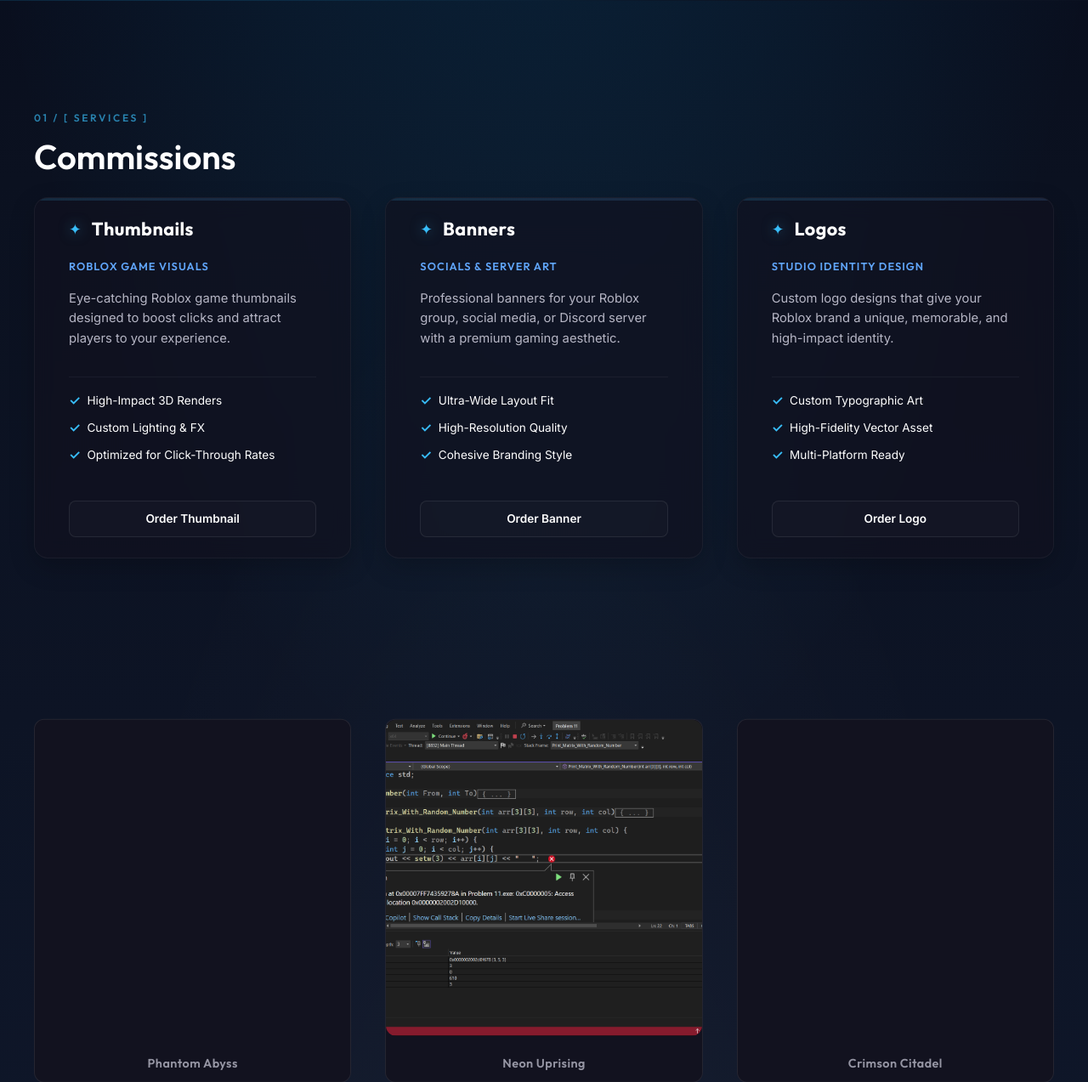
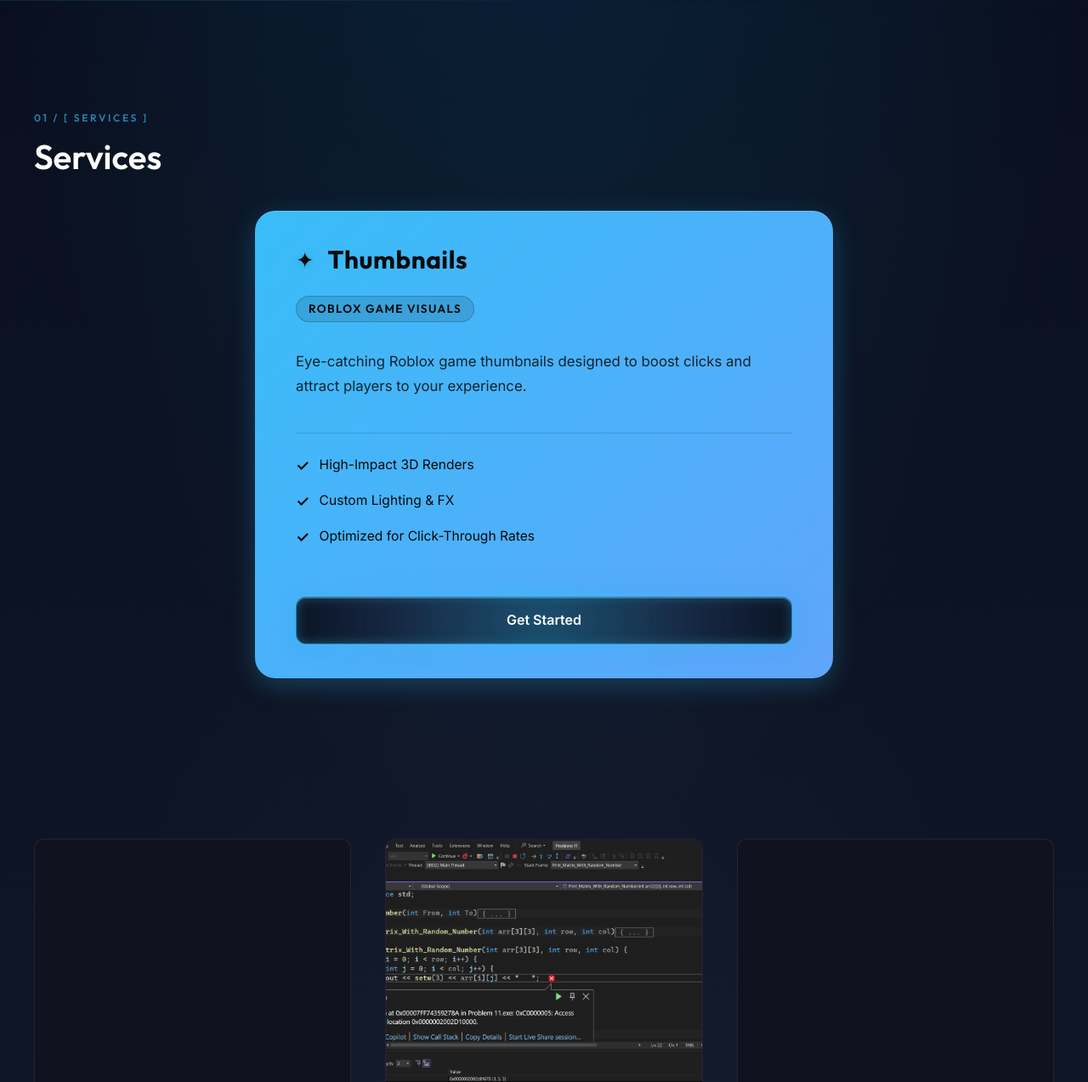
Before and after one commit to seifspitan1/OzaiPortfolio, a PHP site: page / in a window 1280 px wide. Shown: the part 799-2072 px from the top of the page at 85% size. Run offline with PHP 8.4, Linux system fonts and the light colour scheme; some web fonts are replaced.

Commit message:
Redesign website with Neon Bloom visual identity

```diff
--- a/css/components/cards.css
+++ b/css/components/cards.css
@@ -50,110 +50,220 @@
    SERVICES / COMMISSIONS CARD REDESIGN
    ================================================== */
 
+/* ==================================================
+   SERVICES / COMMISSIONS CARD REDESIGN
+   ================================================== */
+
 .service-card {
-    height: 100%;
+    width: 100%;
+    max-width: 680px;
+    margin-inline: auto;
+    border-radius: 24px;
+    padding: 40px 48px;
+    background: linear-gradient(135deg, var(--brand-primary), var(--brand-secondary));
+    border: none;
+    box-shadow: 0 8px 30px var(--glow-soft), inset 0 1px 0 rgba(255, 255, 255, 0.2);
     justify-content: space-between;
     gap: var(--space-sm);
+    color: #09090b;
+    transition: transform 280ms cubic-bezier(0.16, 1, 0.3, 1),
+        box-shadow 280ms cubic-bezier(0.16, 1, 0.3, 1),
+        border-color 280ms cubic-bezier(0.16, 1, 0.3, 1),
+        background 280ms cubic-bezier(0.16, 1, 0.3, 1);
+}
+
+.service-card::before {
+    display: none;
+}
+
+.service-card:hover {
+    transform: translateY(-8px) scale(1.02);
+    background: linear-gradient(135deg, var(--brand-secondary), var(--brand-primary));
+    box-shadow: 0 12px 35px rgba(96, 165, 250, 0.4), 0 25px 50px -10px rgba(0, 0, 0, 0.4), inset 0 1px 0 rgba(255, 255, 255, 0.3);
+}
+
+.service-card:hover::before {
+    display: none;
 }
 
 .service-header {
     display: flex;
     align-items: center;
-    gap: var(--space-xs);
+    gap: var(--space-sm);
     margin-bottom: var(--space-2xs);
 }
 
 .service-icon {
-    font-size: 1.1rem;
-    color: var(--brand-primary);
-    filter: drop-shadow(0 0 8px rgba(var(--brand-primary-rgb), 0.5));
+    font-size: 1.6rem;
+    color: #09090b;
+    filter: drop-shadow(0 2px 4px rgba(0, 0, 0, 0.15));
     line-height: 1;
 }
 
 .service-card h3 {
     margin: 0;
-    font-size: 1.35rem;
+    font-size: 1.85rem;
     font-weight: 700;
-    color: var(--text-heading);
+    color: #09090b;
     letter-spacing: 0.02em;
 }
 
 .service-meta {
+    display: inline-block;
+    width: fit-content;
+    background: rgba(9, 9, 11, 0.12);
+    border: 1px solid rgba(9, 9, 11, 0.2);
+    padding: 4px 14px;
+    border-radius: 20px;
     font-family: var(--font-heading);
-    font-size: 0.8rem;
+    font-size: 0.85rem;
     font-weight: 600;
     text-transform: uppercase;
-    letter-spacing: 0.08em;
-    color: var(--brand-secondary);
-    margin-top: -4px;
+    letter-spacing: 0.1em;
+    color: #09090b;
+    margin-bottom: var(--space-sm);
 }
 
 .service-card p {
-    font-size: 0.925rem;
-    color: var(--text-muted);
-    line-height: 1.6;
-    margin-bottom: var(--space-sm);
+    font-size: 1.05rem;
+    color: rgba(9, 9, 11, 0.85);
+    line-height: 1.7;
+    margin-bottom: var(--space-md);
     max-width: none;
 }
 
 /* Premium checklist features */
 .service-features {
     list-style: none;
-    padding: 0;
-    margin: 0 0 var(--space-md) 0;
+    padding: var(--space-md) 0 0 0;
+    margin: 0 0 var(--space-lg) 0;
     display: flex;
     flex-direction: column;
-    gap: var(--space-2xs);
-    border-top: 1px solid rgba(255, 255, 255, 0.05);
-    padding-top: var(--space-sm);
+    gap: 14px;
+    border-top: 1px solid rgba(9, 9, 11, 0.15);
 }
 
 .service-features li {
-    font-size: 0.85rem;
-    color: var(--text-primary);
+    font-size: 0.975rem;
+    color: #09090b;
+    font-weight: 500;
     display: flex;
     align-items: center;
-    gap: var(--space-2xs);
+    gap: 12px;
 }
 
 .service-features li span {
-    color: var(--brand-primary);
-    font-weight: bold;
-    font-size: 0.95rem;
+    color: #09090b;
+    font-weight: 700;
+    font-size: 1.1rem;
+    filter: none;
 }
 
-/* Micro call-to-action button inside card */
+/* Micro call-to-action button inside card with luminous neon glow */
 .service-btn {
+    position: relative;
     display: inline-flex;
     align-items: center;
     justify-content: center;
     width: 100%;
-    padding: 10px 18px;
-    background: rgba(255, 255, 255, 0.02);
-    border: 1px solid rgba(255, 255, 255, 0.08);
-    border-radius: 8px;
+    padding: 14px 28px;
+    background-color: #0b1424;
+    border: 1px solid rgba(56, 189, 248, 0.6);
+    border-radius: 12px;
     font-family: var(--font-body);
-    font-size: 0.85rem;
+    font-size: 1rem;
     font-weight: 600;
-    color: var(--text-primary);
-    transition: background 300ms cubic-bezier(0.16, 1, 0.3, 1),
-                border-color 300ms cubic-bezier(0.16, 1, 0.3, 1),
-                transform 300ms cubic-bezier(0.16, 1, 0.3, 1),
-                box-shadow 300ms cubic-bezier(0.16, 1, 0.3, 1);
+    color: #ffffff;
     text-align: center;
     cursor: pointer;
+    z-index: 1;
+    overflow: visible;
+    box-shadow:
+        inset 0 0 14px rgba(56, 189, 248, 0.35),
+        inset 0 1px 0 rgba(255, 255, 255, 0.3),
+        0 0 15px rgba(56, 189, 248, 0.35),
+        0 4px 20px rgba(56, 189, 248, 0.25),
+        0 0 35px rgba(96, 165, 250, 0.18);
+    animation: luminousNeonBreathing 2.8s ease-in-out infinite;
+    transition: transform 280ms cubic-bezier(0.16, 1, 0.3, 1),
+        box-shadow 280ms cubic-bezier(0.16, 1, 0.3, 1),
+        border-color 280ms cubic-bezier(0.16, 1, 0.3, 1),
+        background-color 280ms cubic-bezier(0.16, 1, 0.3, 1);
+}
+
+/* Soft radial glow halo behind the button */
+.service-btn::after {
+    content: '';
+    position: absolute;
+    inset: -8px;
+    border-radius: 18px;
+    background: radial-gradient(circle, rgba(56, 189, 248, 0.5) 0%, rgba(96, 165, 250, 0.2) 60%, transparent 100%);
+    filter: blur(10px);
+    z-index: -1;
+    opacity: 0.7;
+    pointer-events: none;
+    transition: opacity 280ms cubic-bezier(0.16, 1, 0.3, 1),
+        transform 280ms cubic-bezier(0.16, 1, 0.3, 1);
 }
 
 .service-card:hover .service-btn {
-    background: linear-gradient(135deg, rgba(var(--brand-primary-rgb), 0.15), rgba(var(--brand-secondary-rgb), 0.15));
-    border-color: rgba(96, 165, 250, 0.45);
-    color: #ffffff;
-    box-shadow: 0 0 15px rgba(56, 189, 248, 0.15);
+    border-color: rgba(56, 189, 248, 0.8);
+    box-shadow:
+        inset 0 0 16px rgba(56, 189, 248, 0.45),
+        inset 0 1px 0 rgba(255, 255, 255, 0.4),
+        0 0 20px rgba(56, 189, 248, 0.45),
+        0 6px 25px rgba(56, 189, 248, 0.35),
+        0 0 45px rgba(96, 165, 250, 0.25);
 }
 
 .service-btn:hover {
-    transform: translateY(-1px);
-    background: linear-gradient(135deg, rgba(var(--brand-primary-rgb), 0.25), rgba(var(--brand-secondary-rgb), 0.25)) !important;
+    transform: translateY(-2px) scale(1.02) !important;
+    background-color: #0f1f3a !important;
+    border-color: rgba(56, 189, 248, 0.95) !important;
+    box-shadow:
+        inset 0 0 20px rgba(56, 189, 248, 0.55),
+        inset 0 1px 0 rgba(255, 255, 255, 0.5),
+        0 0 28px rgba(56, 189, 248, 0.7),
+        0 8px 32px rgba(56, 189, 248, 0.5),
+        0 0 60px rgba(96, 165, 250, 0.4) !important;
+}
+
+.service-btn:hover::after {
+    opacity: 1;
+    transform: scale(1.04);
+}
+
+@keyframes luminousNeonBreathing {
+
+    0%,
+    100% {
+        box-shadow:
+            inset 0 0 14px rgba(56, 189, 248, 0.35),
+            inset 0 1px 0 rgba(255, 255, 255, 0.3),
+            0 0 15px rgba(56, 189, 248, 0.35),
+            0 4px 20px rgba(56, 189, 248, 0.25),
+            0 0 35px rgba(96, 165, 250, 0.18);
+    }
+
+    50% {
+        box-shadow:
+            inset 0 0 18px rgba(56, 189, 248, 0.48),
+            inset 0 1px 0 rgba(255, 255, 255, 0.4),
+            0 0 22px rgba(56, 189, 248, 0.5),
+            0 6px 28px rgba(56, 189, 248, 0.38),
+            0 0 45px rgba(96, 165, 250, 0.28);
+    }
+}
+
+@media (max-width: 767px) {
+    .service-card {
+        padding: 28px 24px;
+        border-radius: 20px;
+    }
+
+    .service-card h3 {
+        font-size: 1.5rem;
+    }
 }
 
 /* ==================================================
@@ -194,7 +304,8 @@
 .feedback-stars {
     font-size: 0.95rem;
     letter-spacing: 2px;
-    color: #eab308; /* Gold Star Color matching reference yellow gold */
+    color: #eab308;
+    /* Gold Star Color matching reference yellow gold */
     margin: 0 0 16px 0;
     line-height: 1;
 }
@@ -206,7 +317,8 @@
     font-style: italic;
     font-weight: 400;
     line-height: 1.6;
-    color: #cbd5e1; /* Slate white matching reference color */
+    color: #cbd5e1;
+    /* Slate white matching reference color */
     margin: 0 0 16px 0;
     max-width: none;
     text-align: left;
@@ -217,7 +329,8 @@
     font-family: var(--font-body);
     font-size: 0.925rem;
     font-weight: 600;
-    color: var(--brand-primary); /* Cyan accent color matching reference blue */
+    color: var(--brand-primary);
+    /* Cyan accent color matching reference blue */
     letter-spacing: 0.01em;
     margin: 0;
     display: inline-block;
--- a/css/effects.css
+++ b/css/effects.css
@@ -20,7 +20,8 @@
     border: none !important;
     box-shadow: none !important;
     background: transparent !important;
-    filter: drop-shadow(0 15px 35px rgba(var(--brand-primary-rgb), 0.18)); /* High-end transparent character silhouette shadow glow */
+    filter: drop-shadow(0 15px 35px rgba(var(--brand-primary-rgb), 0.18));
+    /* High-end transparent character silhouette shadow glow */
 }
 
 .hero-logo {
@@ -88,6 +89,7 @@
     .cta-panel {
         padding: 32px 20px;
     }
+
     .cta-character-img {
         max-height: 280px;
     }
--- a/css/layout.css
+++ b/css/layout.css
@@ -63,9 +63,10 @@
 /* --- 3.4 Commissions --- */
 .card-group {
     display: flex;
-    flex-direction: column;
-    gap: var(--space-md);
-    margin-top: var(--space-md);
+    justify-content: center;
+    align-items: center;
+    margin-top: var(--space-lg);
+    width: 100%;
 }
 
 .card {
--- a/css/responsive.css
+++ b/css/responsive.css
@@ -114,12 +114,6 @@
 @media (min-width: 768px) and (max-width: 1023px) {
 
     /* Adjust grid for mid-sized screens to prevent stretching or squishing */
-    .card-group {
-        display: grid;
-        grid-template-columns: repeat(2, 1fr);
-        gap: var(--space-md);
-    }
-
     .gallery {
         display: grid;
         grid-template-columns: repeat(2, 1fr);
@@ -225,9 +219,9 @@
 
     /* --- Commissions Desktop --- */
     .card-group {
-        display: grid;
-        grid-template-columns: repeat(3, 1fr);
-        gap: var(--space-lg);
+        display: flex;
+        justify-content: center;
+        align-items: center;
     }
 
     /* --- Portfolio Desktop --- */
@@ -258,10 +252,12 @@
         position: relative;
         flex-direction: row;
         align-items: center;
-        justify-content: flex-start; /* Place panel left, character right absolute */
+        justify-content: flex-start;
+        /* Place panel left, character right absolute */
         max-width: 1200px;
         margin-inline: auto;
-        min-height: 480px; /* Give the container nice vertical presence */
+        min-height: 480px;
+        /* Give the container nice vertical presence */
     }
 
     .cta-panel {
@@ -275,27 +271,35 @@
 
     .cta-character-wrapper {
         position: absolute;
-        right: -40px; /* Breakout outside right container boundary */
-        bottom: -90px; /* Breakout outside bottom section boundary */
-        top: -60px; /* Breakout outside top section boundary */
-        width: 48%; /* Visually independent scaling */
+        right: -40px;
+        /* Breakout outside right container boundary */
+        bottom: -90px;
+        /* Breakout outside bottom section boundary */
+        top: -60px;
+        /* Breakout outside top section boundary */
+        width: 48%;
+        /* Visually independent scaling */
         height: auto;
         display: flex;
         justify-content: flex-end;
         align-items: flex-end;
-        pointer-events: none; /* Let clicks pass to background elements if needed */
-        z-index: 10; /* Foreground overlay layers */
+        pointer-events: none;
+        /* Let clicks pass to background elements if needed */
+        z-index: 10;
+        /* Foreground overlay layers */
     }
 
     .cta-character-img {
-        max-height: 600px; /* Make it large, larger than panel height */
+        max-height: 600px;
+        /* Make it large, larger than panel height */
         width: auto;
         height: auto;
         transform: translateY(0) scale(1);
     }
 
     #order:hover .cta-character-img {
-        transform: translateY(-12px) scale(1.03); /* Foreground atmospheric lift */
+        transform: translateY(-12px) scale(1.03);
+        /* Foreground atmospheric lift */
         filter: drop-shadow(0 35px 60px rgba(56, 189, 248, 0.15)) drop-shadow(0 20px 40px rgba(0, 0, 0, 0.85));
     }
 }
--- a/index.html
+++ b/index.html
@@ -13,7 +13,8 @@
     <title>Ozai</title>
     <link rel="preconnect" href="https://fonts.googleapis.com">
     <link rel="preconnect" href="https://fonts.gstatic.com" crossorigin>
-    <link href="https://fonts.googleapis.com/css2?family=Inter:wght@400;600&family=Outfit:wght@600;700&family=Syncopate:wght@700&family=Space+Grotesk:wght@700;800&family=Road+Rage&display=swap"
+    <link
+        href="https://fonts.googleapis.com/css2?family=Inter:wght@400;600&family=Outfit:wght@600;700&family=Syncopate:wght@700&family=Space+Grotesk:wght@700;800&family=Road+Rage&display=swap"
         rel="stylesheet">
     <link rel="stylesheet" href="css/reset.css?v=2.7">
     <link rel="stylesheet" href="css/variables.css?v=2.7">
@@ -78,7 +79,7 @@
 
         <section id="commissions" class="reveal">
             <span class="section-tag">01 / [ SERVICES ]</span>
-            <h2>Commissions</h2>
+            <h2>Services</h2>
             <div class="card-group">
                 <article class="card service-card reveal">
                     <div class="service-header">
@@ -86,41 +87,14 @@
                         <h3>Thumbnails</h3>
                     </div>
                     <div class="service-meta">Roblox Game Visuals</div>
-                    <p>Eye-catching Roblox game thumbnails designed to boost clicks and attract players to your experience.</p>
+                    <p>Eye-catching Roblox game thumbnails designed to boost clicks and attract players to your
+                        experience.</p>
                     <ul class="service-features">
                         <li><span>✓</span> High-Impact 3D Renders</li>
                         <li><span>✓</span> Custom Lighting & FX</li>
                         <li><span>✓</span> Optimized for Click-Through Rates</li>
                     </ul>
-                    <a href="#order" class="service-btn">Order Thumbnail</a>
-                </article>
-                <article class="card service-card reveal">
-                    <div class="service-header">
-                        <div class="service-icon">✦</div>
-                        <h3>Banners</h3>
-                    </div>
-                    <div class="service-meta">Socials & Server Art</div>
-                    <p>Professional banners for your Roblox group, social media, or Discord server with a premium gaming aesthetic.</p>
-                    <ul class="service-features">
-                        <li><span>✓</span> Ultra-Wide Layout Fit</li>
-                        <li><span>✓</span> High-Resolution Quality</li>
-                        <li><span>✓</span> Cohesive Branding Style</li>
-                    </ul>
-                    <a href="#order" class="service-btn">Order Banner</a>
-                </article>
-                <article class="card service-card reveal">
-                    <div class="service-header">
-                        <div class="service-icon">✦</div>
-                        <h3>Logos</h3>
-                    </div>
-                    <div class="service-meta">Studio Identity Design</div>
-                    <p>Custom logo designs that give your Roblox brand a unique, memorable, and high-impact identity.</p>
-                    <ul class="service-features">
-                        <li><span>✓</span> Custom Typographic Art</li>
-                        <li><span>✓</span> High-Fidelity Vector Asset</li>
-                        <li><span>✓</span> Multi-Platform Ready</li>
-                    </ul>
-                    <a href="#order" class="service-btn">Order Logo</a>
+                    <a href="#order" class="service-btn">Get Started</a>
                 </article>
             </div>
         </section>
@@ -175,32 +149,38 @@
             <div class="feedback-grid">
                 <article class="card feedback-card reveal">
                     <div class="feedback-stars" aria-label="5 out of 5 stars">★★★★★</div>
-                    <p class="feedback-text">"Ozai delivered an incredible thumbnail that tripled our game's click-through rate overnight. Absolutely blown away by the quality."</p>
+                    <p class="feedback-text">"Ozai delivered an incredible thumbnail that tripled our game's
+                        click-through rate overnight. Absolutely blown away by the quality."</p>
                     <span class="feedback-client">Astral Studios</span>
                 </article>
                 <article class="card feedback-card reveal">
                     <div class="feedback-stars" aria-label="5 out of 5 stars">★★★★★</div>
-                    <p class="feedback-text">"Best GFX designer I've worked with on Roblox. Fast turnaround, clean communication, and premium results every single time."</p>
+                    <p class="feedback-text">"Best GFX designer I've worked with on Roblox. Fast turnaround, clean
+                        communication, and premium results every single time."</p>
                     <span class="feedback-client">PixelForge Dev</span>
                 </article>
                 <article class="card feedback-card reveal">
                     <div class="feedback-stars" aria-label="5 out of 5 stars">★★★★★</div>
-                    <p class="feedback-text">"Our group logo and banners look insanely professional now. Ozai took our rough ideas and turned them into something next-level."</p>
+                    <p class="feedback-text">"Our group logo and banners look insanely professional now. Ozai took our
+                        rough ideas and turned them into something next-level."</p>
                     <span class="feedback-client">NovaCraft Games</span>
                 </article>
                 <article class="card feedback-card reveal">
                     <div class="feedback-stars" aria-label="4 out of 5 stars">★★★★☆</div>
-                    <p class="feedback-text">"Hired Ozai for a full rebrand — thumbnails, banners, the works. The attention to detail and cinematic quality is unmatched."</p>
+                    <p class="feedback-text">"Hired Ozai for a full rebrand — thumbnails, banners, the works. The
+                        attention to detail and cinematic quality is unmatched."</p>
                     <span class="feedback-client">Horizon Interactive</span>
                 </article>
                 <article class="card feedback-card reveal">
                     <div class="feedback-stars" aria-label="5 out of 5 stars">★★★★★</div>
-                    <p class="feedback-text">"I've commissioned over 20 pieces and they just keep getting better. Ozai genuinely cares about making your vision come to life."</p>
+                    <p class="feedback-text">"I've commissioned over 20 pieces and they just keep getting better. Ozai
+                        genuinely cares about making your vision come to life."</p>
                     <span class="feedback-client">Revenant Studios</span>
                 </article>
                 <article class="card feedback-card reveal">
                     <div class="feedback-stars" aria-label="5 out of 5 stars">★★★★★</div>
-                    <p class="feedback-text">"Clean, bold, premium — exactly what we needed for our competitive gaming brand. Would recommend Ozai to any serious studio."</p>
+                    <p class="feedback-text">"Clean, bold, premium — exactly what we needed for our competitive gaming
+                        brand. Would recommend Ozai to any serious studio."</p>
                     <span class="feedback-client">Apex Esports</span>
                 </article>
             </div>
@@ -220,7 +200,8 @@
                 <!-- Separate cinematic foreground layer outside the panel -->
                 <div class="cta-character-wrapper">
                     <div class="cta-character-glow"></div>
-                    <img src="assets/images/5.png" alt="Roblox GFX Character Anchor" class="cta-character-img" loading="lazy">
+                    <img src="assets/images/5.png" alt="Roblox GFX Character Anchor" class="cta-character-img"
+                        loading="lazy">
                 </div>
             </div>
         </section>
```
Also changed, not shown: css/variables.css (+18 -9 lines). Lines whose indentation alone changed are shown as unchanged.
